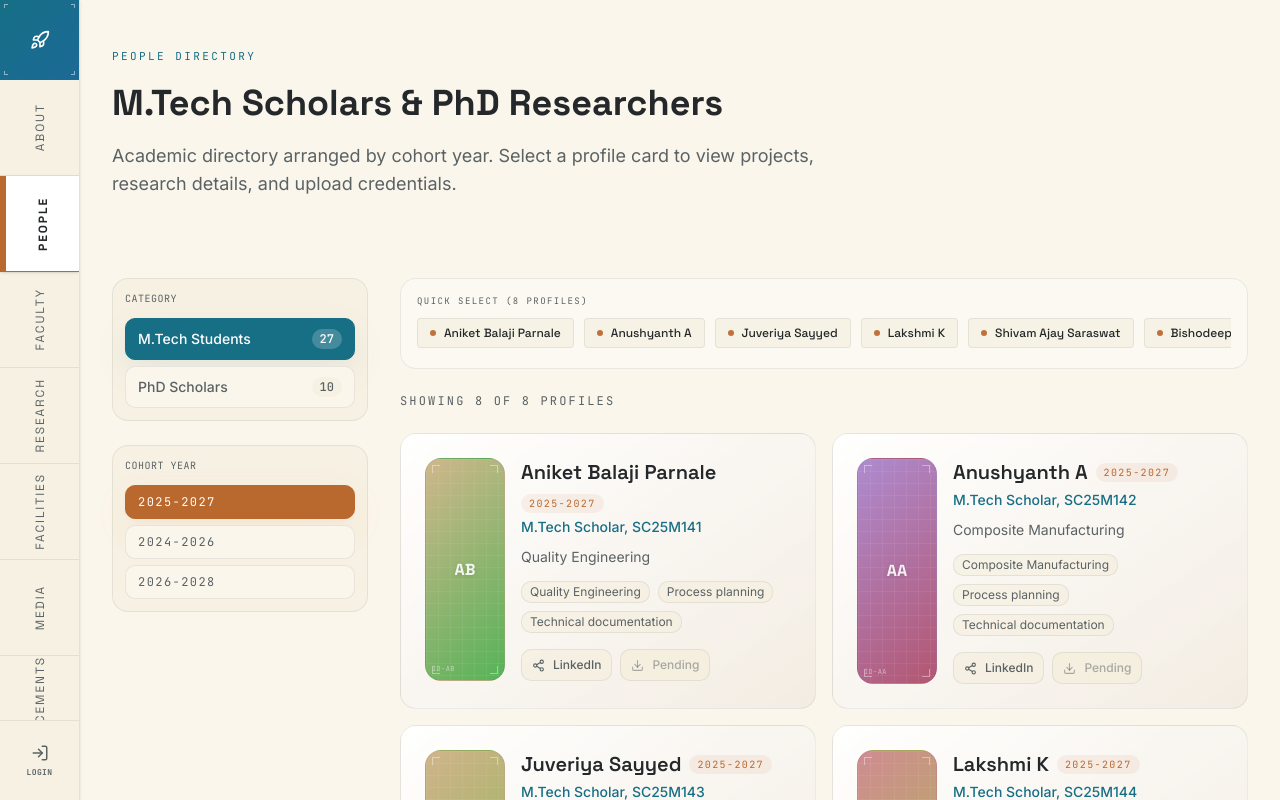
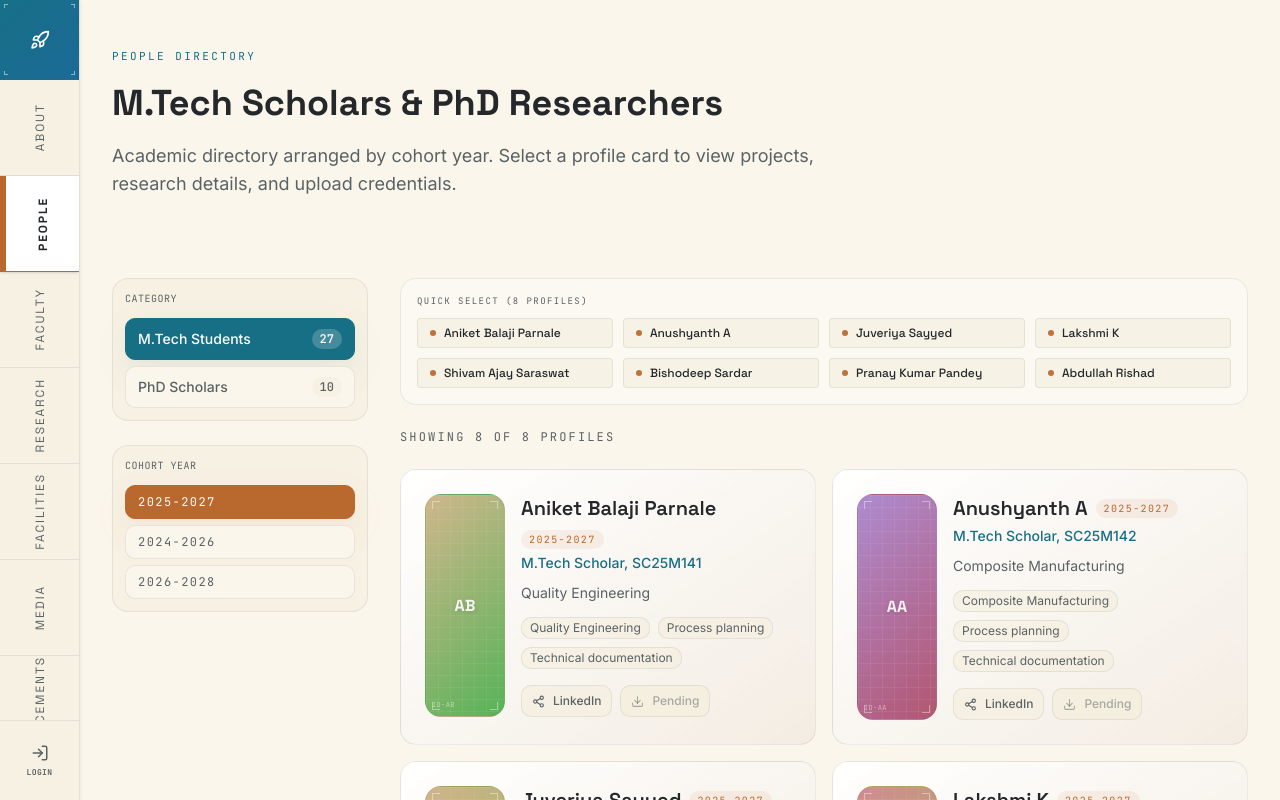
Before and after one commit to Pranay1004/iistmanufacturing, a Next.js app: page /people in a window 1280 px wide. Shown: the top 800 px of the page. Built offline with nearby package versions, Linux system fonts and the light colour scheme.

Commit message:
style: display Quick Select profiles in a grid of 4 per row instead of horizontal scroll

```diff
--- a/src/components/people-directory.tsx
+++ b/src/components/people-directory.tsx
@@ -136,28 +136,28 @@
             <span className="block font-data text-[9px] uppercase tracking-[0.16em] text-[var(--ceramic-muted)] mb-2.5">
               Quick Select ({filtered.length} Profiles)
             </span>
-            <div className="scrollbar-none flex gap-2.5 overflow-x-auto pb-1">
+            <div className="grid grid-cols-2 sm:grid-cols-4 gap-2.5">
               {filtered.map((person) => (
                 <button
                   key={person.slug}
                   type="button"
                   onClick={() => setPreview(person)}
                   className={[
-                    "shrink-0 rounded border px-3 py-1.5 font-display text-xs font-medium transition-all duration-200 cursor-pointer flex items-center gap-2",
+                    "w-full rounded border px-3 py-1.5 font-display text-xs font-medium transition-all duration-200 cursor-pointer flex items-center gap-2 text-left justify-start min-w-0",
                     type === "student"
                       ? "border-[var(--edge)] bg-[var(--panel)] text-[var(--ceramic)] hover:border-[var(--forge-amber)] hover:shadow-[0_0_6px_rgba(245,158,11,0.2)]"
                       : "border-[var(--edge)] bg-[var(--panel)] text-[var(--ceramic)] hover:border-[var(--laser-green)] hover:shadow-[0_0_6px_rgba(34,197,94,0.2)]",
                   ].join(" ")}
                 >
                   <span className={[
-                    "size-1.5 rounded-full animate-pulse",
+                    "size-1.5 rounded-full shrink-0 animate-pulse",
                     type === "student" ? "bg-[var(--forge-amber)]" : "bg-[var(--laser-green)]",
                   ].join(" ")} />
-                  {person.name}
+                  <span className="truncate">{person.name}</span>
                 </button>
               ))}
               {filtered.length === 0 && (
-                <span className="text-xs text-[var(--ceramic-muted)] italic py-1 select-none">No active profiles in selected cohort.</span>
+                <span className="col-span-full text-xs text-[var(--ceramic-muted)] italic py-1 select-none">No active profiles in selected cohort.</span>
               )}
             </div>
           </div>
```
